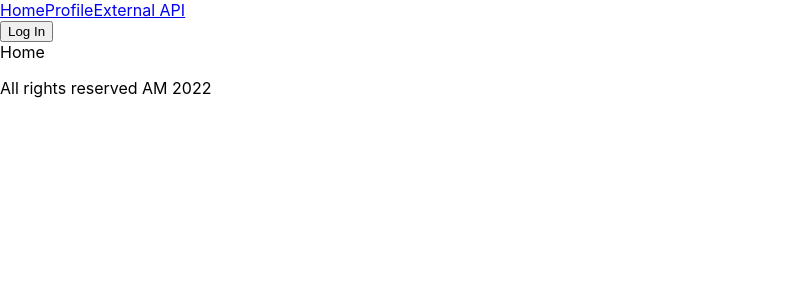
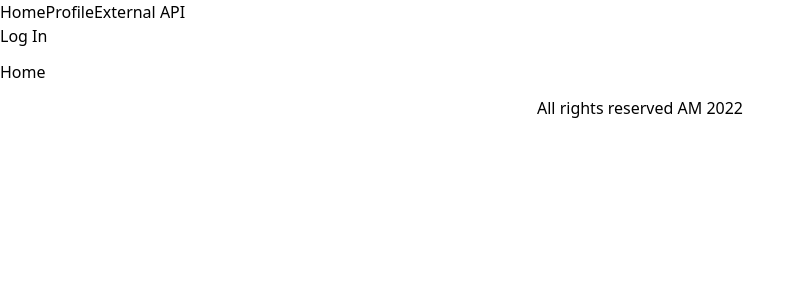
Before and after one commit to inerpiece/pwu-exam, a React (Create React App) app in the folder frontend/: page / in a window 1280 px wide. Shown: the top 300 px of the page, without its empty margins (0-805 px from the left). Built offline with nearby package versions, Linux system fonts and the light colour scheme.

Commit message:
installed tailwindcss so that it can be used throughout the project

```diff
--- a/frontend/package.json
+++ b/frontend/package.json
@@ -40,6 +40,9 @@
     ]
   },
   "devDependencies": {
-    "jest-watch-typeahead": "^0.6.5"
+    "autoprefixer": "^10.4.7",
+    "jest-watch-typeahead": "^0.6.5",
+    "postcss": "^8.4.13",
+    "tailwindcss": "^3.0.24"
   }
 }
--- /dev/null
+++ b/frontend/postcss.config.js
@@ -0,0 +1,6 @@
+module.exports = {
+  plugins: {
+    tailwindcss: {},
+    autoprefixer: {},
+  },
+}
--- a/frontend/src/App.js
+++ b/frontend/src/App.js
@@ -36,9 +36,9 @@ const App = () => {
   }
 
   return (
-    <div id="app" className="d-flex flex-column h-100">
+    <div id="app" className="">
       <NavBar />
-      <div className="container flex-grow-1">
+      <div className="">
         <Routes>
           <Route path="/" exact element={<Home />} />
           {/* The below is the profile route, wrapped in a protected route component, unless isAuthenticated = true then it redirects to home */}
--- a/frontend/src/index.css
+++ b/frontend/src/index.css
@@ -13,73 +13,6 @@ code {
 } */
 
 
-body {
-  margin: 0;
-  padding: 0;
-  font-family: -apple-system, BlinkMacSystemFont, "Segoe UI", "Roboto", "Oxygen",
-    "Ubuntu", "Cantarell", "Fira Sans", "Droid Sans", "Helvetica Neue",
-    sans-serif;
-  -webkit-font-smoothing: antialiased;
-  -moz-osx-font-smoothing: grayscale;
-  overflow-y: scroll;
-}
-
-code {
-  font-family: source-code-pro, Menlo, Monaco, Consolas, "Courier New",
-    monospace;
-}
-
-.next-steps .fa-link {
-  margin-right: 5px;
-}
-
-/* Fix for use only flexbox in content area */
-.next-steps .row {
-  margin-bottom: 0;
-}
-
-.next-steps .col-md-5 {
-  margin-bottom: 3rem;
-}
-
-@media (max-width: 768px) {
-  .next-steps .col-md-5 {
-    margin-bottom: 0;
-  }
-}
-
-.spinner {
-  position: absolute;
-  display: flex;
-  justify-content: center;
-  height: 100vh;
-  width: 100vw;
-  background-color: white;
-  top: 0;
-  bottom: 0;
-  left: 0;
-  right: 0;
-}
-
-.result-block-container .result-block {
-  opacity: 1;
-}
-
-.loading {
-  display: flex;
-  min-height: 500px;
-  align-items: center;
-  justify-content: center;
-}
-
-.userImg {
-  border-radius: 100px;
-  display: block;
-  height: 100px;
-  margin: 0 auto;
-  width: 100px;
-}
-
-.hero .app-logo {
-  max-width: 10.5rem;
-}
+@tailwind base;
+@tailwind components;
+@tailwind utilities;
--- /dev/null
+++ b/frontend/tailwind.config.js
@@ -0,0 +1,9 @@
+module.exports = {
+  content: [
+    "./src/**/*.{js,jsx,ts,tsx}",
+  ],
+  theme: {
+    extend: {},
+  },
+  plugins: [],
+}
```
Also changed, not shown: 1 other file (tests, documents, lock files or other folders).
